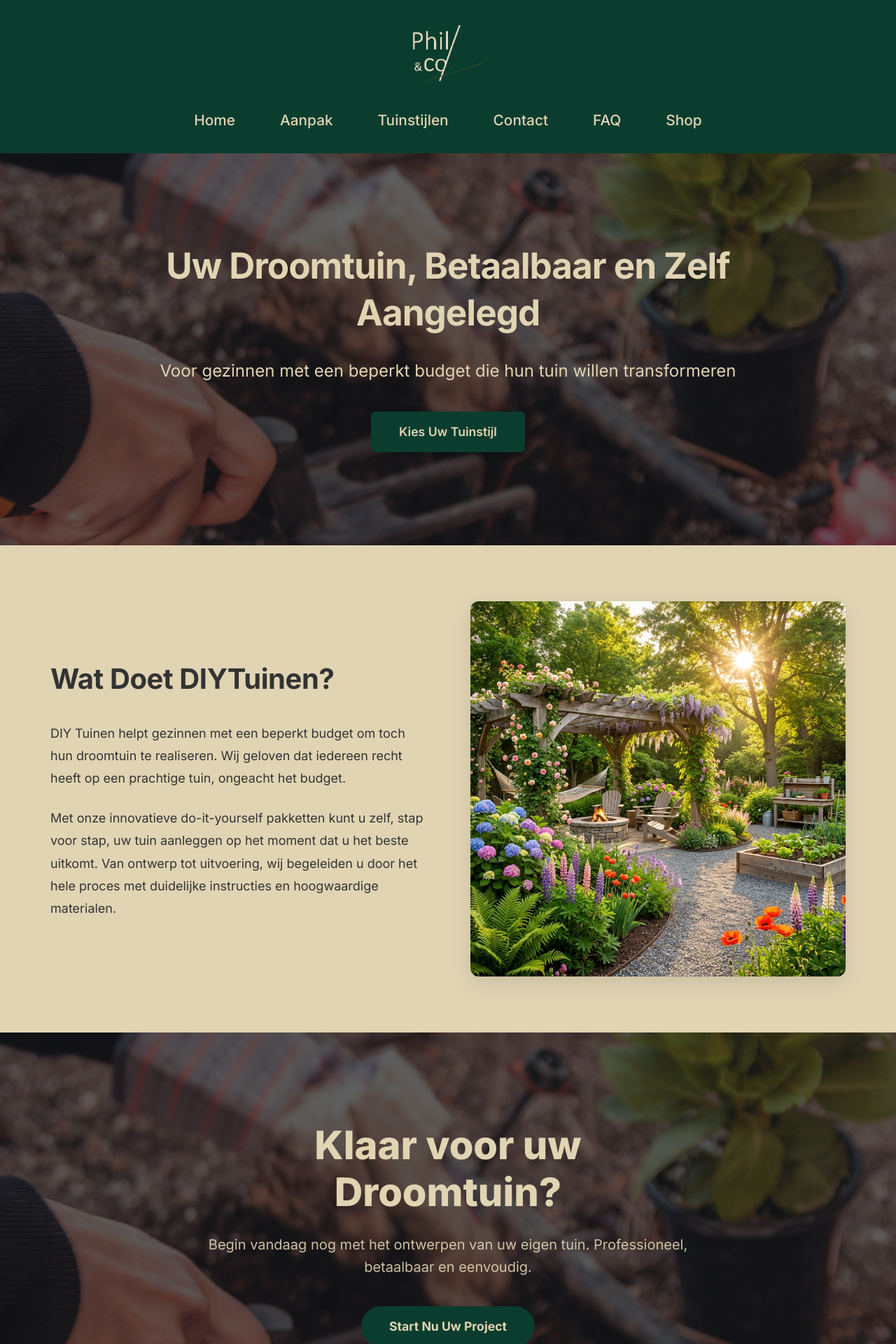
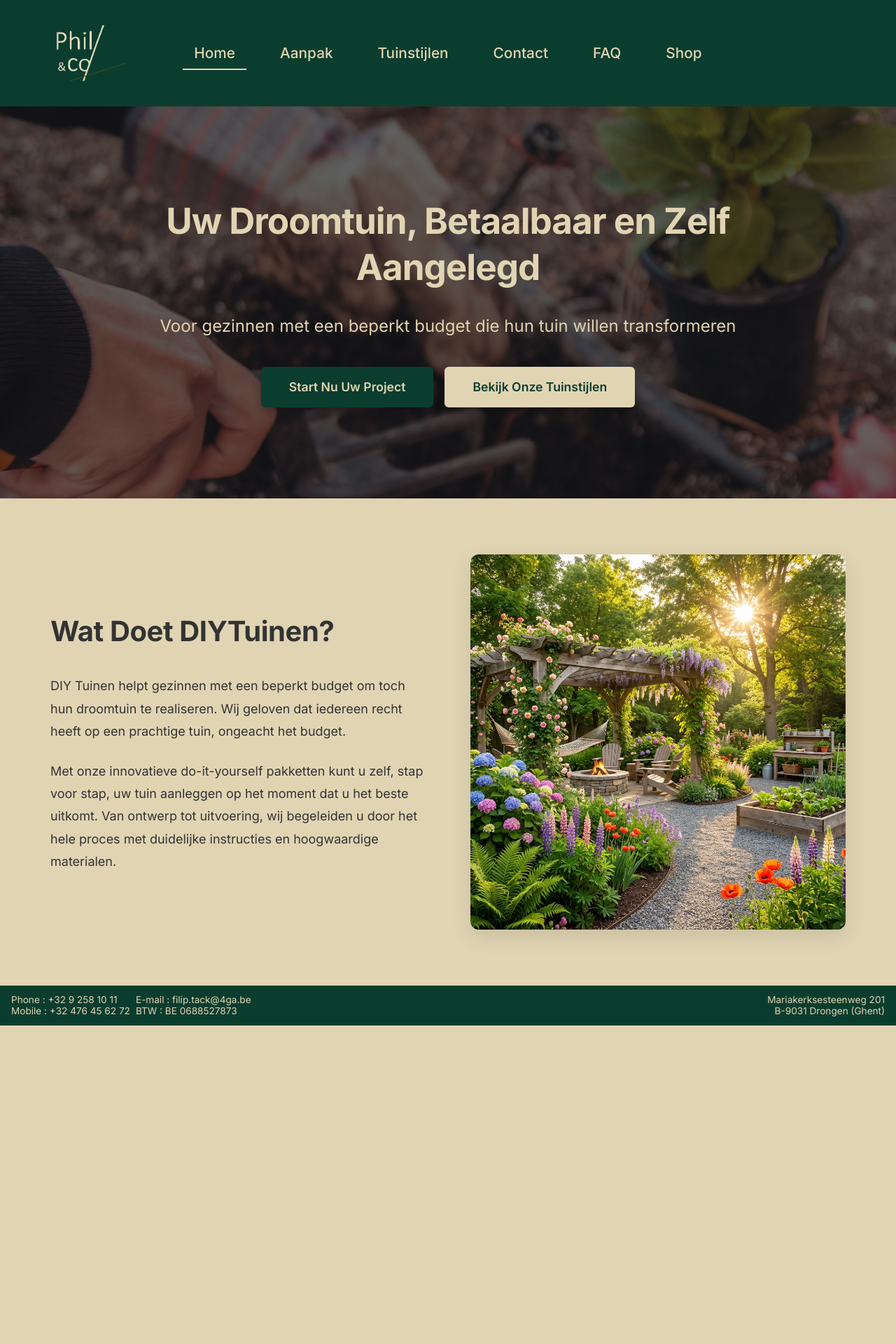
Before and after one commit to Sacha-Gazeau/atwork-3_4ga, a Next.js app: page / in a window 1280 px wide. Shown: the top 1920 px of the page at 70% size. After the commit the page ends 1465 px from the top, so only its background shows below. Built offline with nearby package versions, Linux system fonts and the light colour scheme; what @edgestore/react would draw is missing.

Commit message:
feat: Enhance the hero section with dual action buttons, remove the dedicated CTA section, and implement active navigation link styling.

```diff
--- a/src/app/components/Navbar.tsx
+++ b/src/app/components/Navbar.tsx
@@ -3,14 +3,19 @@
 import { useState } from "react";
 import Link from "next/link";
 import Image from "next/image";
+import { usePathname } from "next/navigation";
 
 export default function Navbar() {
   const [isOpen, setIsOpen] = useState(false);
+  const pathname = usePathname();
 
   const closeMenu = () => setIsOpen(false);
 
+  const isActive = (path: string) => pathname === path;
+
   return (
     <nav className="navbar">
+      <div className="navbar__container">
         <div className="navbar__header">
           <Link href="/" onClick={closeMenu}>
             <Image
@@ -65,31 +70,52 @@ export default function Navbar() {
         <div className={`navbar__menu ${isOpen ? "navbar__menu--open" : ""}`}>
           <ul className="navbar__list">
             <li className="navbar__item">
-            <Link href="/" className="navbar__link" onClick={closeMenu}>
+              <Link
+                href="/"
+                className={`navbar__link ${isActive("/") ? "navbar__link--active" : ""
+                  }`}
+                onClick={closeMenu}
+              >
                 Home
               </Link>
             </li>
             <li className="navbar__item">
-            <Link href="/aanpak" className="navbar__link" onClick={closeMenu}>
+              <Link
+                href="/aanpak"
+                className={`navbar__link ${isActive("/aanpak") ? "navbar__link--active" : ""
+                  }`}
+                onClick={closeMenu}
+              >
                 Aanpak
               </Link>
             </li>
             <li className="navbar__item">
               <Link
                 href="/tuinstijlen"
-              className="navbar__link"
+                className={`navbar__link ${isActive("/tuinstijlen") ? "navbar__link--active" : ""
+                  }`}
                 onClick={closeMenu}
               >
                 Tuinstijlen
               </Link>
             </li>
             <li className="navbar__item">
-            <Link href="/contact" className="navbar__link" onClick={closeMenu}>
+              <Link
+                href="/contact"
+                className={`navbar__link ${isActive("/contact") ? "navbar__link--active" : ""
+                  }`}
+                onClick={closeMenu}
+              >
                 Contact
               </Link>
             </li>
             <li className="navbar__item">
-            <Link href="/faq" className="navbar__link" onClick={closeMenu}>
+              <Link
+                href="/faq"
+                className={`navbar__link ${isActive("/faq") ? "navbar__link--active" : ""
+                  }`}
+                onClick={closeMenu}
+              >
                 FAQ
               </Link>
             </li>
@@ -103,9 +129,8 @@ export default function Navbar() {
                 Shop
               </Link>
             </li>
-
-
           </ul>
+        </div>
       </div>
     </nav>
   );
--- a/src/app/globals.css
+++ b/src/app/globals.css
@@ -44,6 +44,10 @@ footer.footer {
 .navbar {
   background-color: var(--background-item);
   color: var(--background);
+  width: 100%;
+}
+
+.navbar__container {
   padding: 0.5rem 1rem;
   display: block;
 }
@@ -120,16 +124,27 @@ footer.footer {
 }
 
 @media (min-width: 769px) {
-  .navbar {
-    display: flex;
-    flex-direction: column;
+  .navbar__container {
+    display: grid;
+    grid-template-columns: 1fr auto 1fr;
     align-items: center;
-    gap: 0.25rem;
+    gap: 1rem;
+    max-width: 1200px;
+    padding: 1rem;
+    margin: 0 auto;
+    width: 100%;
   }
 
   .navbar__header {
-    justify-content: center;
+    justify-content: flex-start;
     width: auto;
+    grid-column: 1;
+  }
+
+  /* Pseudo-element to balance the grid */
+  .navbar__container::after {
+    content: "";
+    grid-column: 3;
   }
 
   .navbar__toggle {
@@ -140,6 +155,9 @@ footer.footer {
     display: block;
     margin-top: 0;
     width: auto;
+    grid-column: 2;
+    justify-self: center;
+    /* Ensure menu stays in center */
   }
 
   .navbar__list {
@@ -152,6 +170,40 @@ footer.footer {
   .navbar__link {
     font-size: 1.3rem;
     padding: 1rem;
+    position: relative;
+    /* Needed for absolute positioning of pseudo-element */
+  }
+
+  /* Animated Underline */
+  .navbar__link::after {
+    content: "";
+    position: absolute;
+    bottom: 0.5rem;
+    left: 0;
+    width: 100%;
+    height: 2px;
+    background-color: currentColor;
+    transform: scaleX(0);
+    transform-origin: right;
+    transition: transform 0.3s cubic-bezier(0.4, 0, 0.2, 1);
+  }
+
+  /* 1. Active is visible by default */
+  .navbar__link--active::after {
+    transform: scaleX(1);
+    transform-origin: left;
+  }
+
+  /* 2. When hovering the list, hide the active link (prepare to switch focus) */
+  .navbar__list:hover .navbar__link--active::after {
+    transform: scaleX(0);
+    transform-origin: right;
+  }
+
+  /* 3. But ALWAYS show the link currently being hovered (overrides Rule 2) */
+  .navbar__list .navbar__link:hover::after {
+    transform: scaleX(1);
+    transform-origin: left;
   }
 }
 
--- a/src/app/layout.tsx
+++ b/src/app/layout.tsx
@@ -20,7 +20,7 @@ export default function RootLayout({
   return (
     <html lang="en">
       <body className={inter.variable} suppressHydrationWarning>
-        <header className="navbar">
+        <header>
           <Navbar />
         </header>
         <main>
--- a/src/app/page.tsx
+++ b/src/app/page.tsx
@@ -24,9 +24,14 @@ export default function Home() {
             Voor gezinnen met een beperkt budget die hun tuin willen
             transformeren
           </p>
-          <Link href="/tuinstijlen" className="hero__button">
-            Kies uw tuinstijl
-          </Link>
+          <div className="hero__actions">
+            <Link href="/contact" className="hero__button hero__button--primary">
+              Start Nu Uw Project
+            </Link>
+            <Link href="/tuinstijlen" className="hero__button hero__button--secondary">
+              Bekijk onze tuinstijlen
+            </Link>
+          </div>
         </div>
       </section>
 
@@ -58,20 +63,6 @@ export default function Home() {
           </div>
         </div>
       </section>
-
-      {/* CTA Section */}
-      <section className="cta">
-        <div className="cta__content">
-          <h2 className="cta__title">Klaar voor uw Droomtuin?</h2>
-          <p className="cta__text">
-            Begin vandaag nog met het ontwerpen van uw eigen tuin.
-            Professioneel, betaalbaar en eenvoudig.
-          </p>
-          <Link href="/contact" className="cta__button">
-            Start Nu Uw Project
-          </Link>
-        </div>
-      </section>
     </div>
   );
 }
--- a/src/app/style/home.css
+++ b/src/app/style/home.css
@@ -65,11 +65,18 @@
   color: var(--background);
 }
 
+/* Hero Actions Container */
+.hero__actions {
+  display: flex;
+  gap: 1rem;
+  justify-content: center;
+  align-items: center;
+  flex-wrap: wrap;
+}
+
 .hero__button {
   display: inline-block;
   text-decoration: none;
-  background-color: var(--background-item);
-  color: var(--background);
   border: none;
   padding: clamp(0.875rem, 2vw, 1rem) clamp(2rem, 4vw, 2.5rem);
   font-size: clamp(1rem, 2vw, 1.1rem);
@@ -81,6 +88,17 @@
   box-shadow: 0 4px 12px rgba(0, 0, 0, 0.3);
   position: relative;
   overflow: hidden;
+}
+
+.hero__button--primary {
+  background-color: var(--background-item);
+  color: var(--background);
+}
+
+.hero__button--secondary {
+  background-color: var(--background);
+  color: #0b3d2e;
+  /* Hardcoded dark green for contrast against light bg */
 }
 
 .hero__button::before {
@@ -96,8 +114,15 @@
   transform: translateX(0);
 }
 
-.hero__button:hover {
+.hero__button--primary:hover {
   background-color: #0a2f25;
+  transform: translateY(-2px);
+  box-shadow: 0 6px 20px rgba(0, 0, 0, 0.4);
+}
+
+.hero__button--secondary:hover {
+  background-color: #f0ebd6;
+  /* Slightly lighter beige on hover */
   transform: translateY(-2px);
   box-shadow: 0 6px 20px rgba(0, 0, 0, 0.4);
 }
@@ -186,51 +211,3 @@
   outline: 3px solid var(--foreground);
   outline-offset: 4px;
 }
-
-/* CTA Section */
-.cta {
-  background-image: linear-gradient(rgba(0, 0, 0, 0.6), rgba(0, 0, 0, 0.6)), url('/Rectangle 2.png');
-  background-size: cover;
-  background-position: center;
-  background-attachment: fixed;
-  padding: 8rem 1.5rem;
-  text-align: center;
-  color: var(--background);
-}
-
-.cta__content {
-  max-width: 700px;
-  margin: 0 auto;
-}
-
-.cta__title {
-  font-size: clamp(2.5rem, 5vw, 3.5rem);
-  font-weight: 800;
-  margin-bottom: 1.5rem;
-  line-height: 1.2;
-}
-
-.cta__text {
-  font-size: 1.25rem;
-  margin-bottom: 2.5rem;
-  opacity: 0.9;
-  line-height: 1.6;
-}
-
-.cta__button {
-  background-color: var(--background-item);
-  color: var(--background);
-  font-weight: 700;
-  padding: 1rem 2.5rem;
-  border-radius: 50px;
-  font-size: 1.1rem;
-  text-decoration: none;
-  transition: transform 0.2s ease, box-shadow 0.2s ease;
-  display: inline-block;
-}
-
-.cta__button:hover {
-  background-color: #0a2f25;
-  transform: translateY(-2px);
-  box-shadow: 0 6px 20px rgba(0, 0, 0, 0.4);
-}
```
Lines whose indentation alone changed are shown as unchanged.
